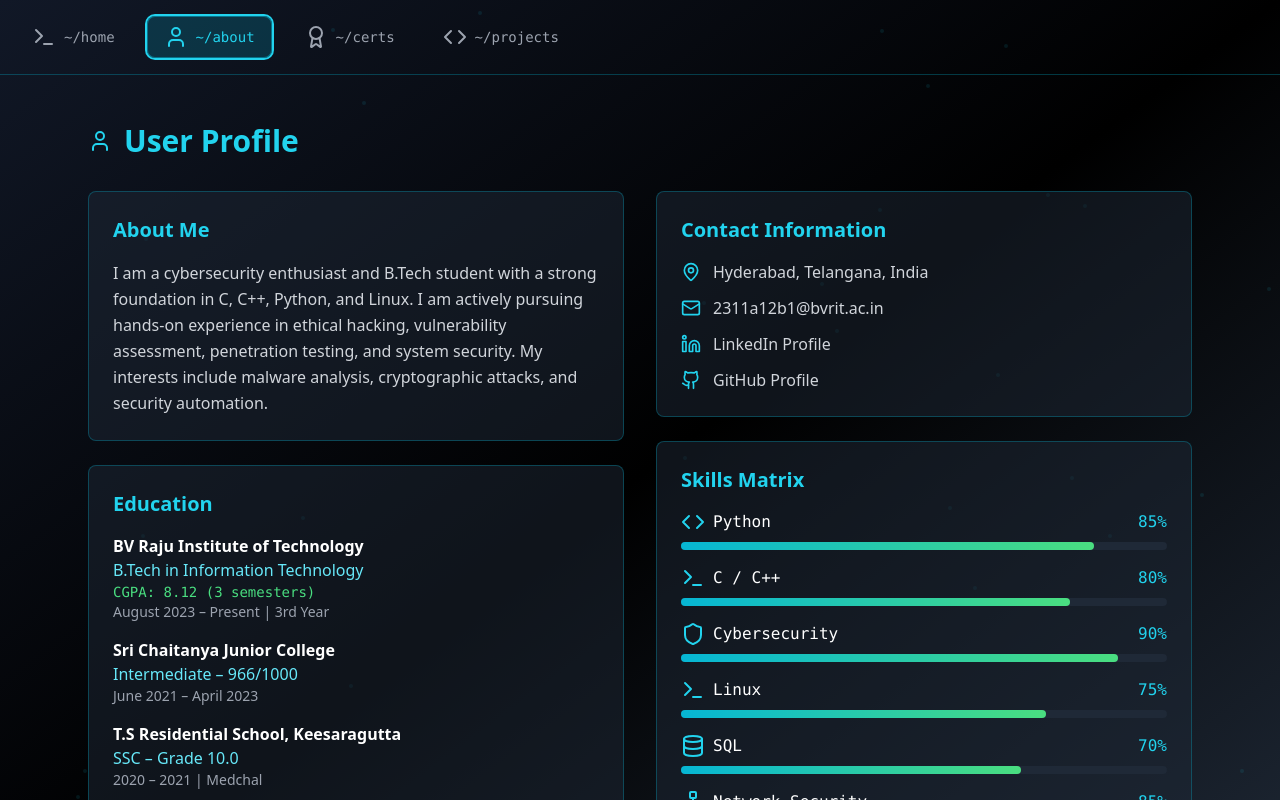
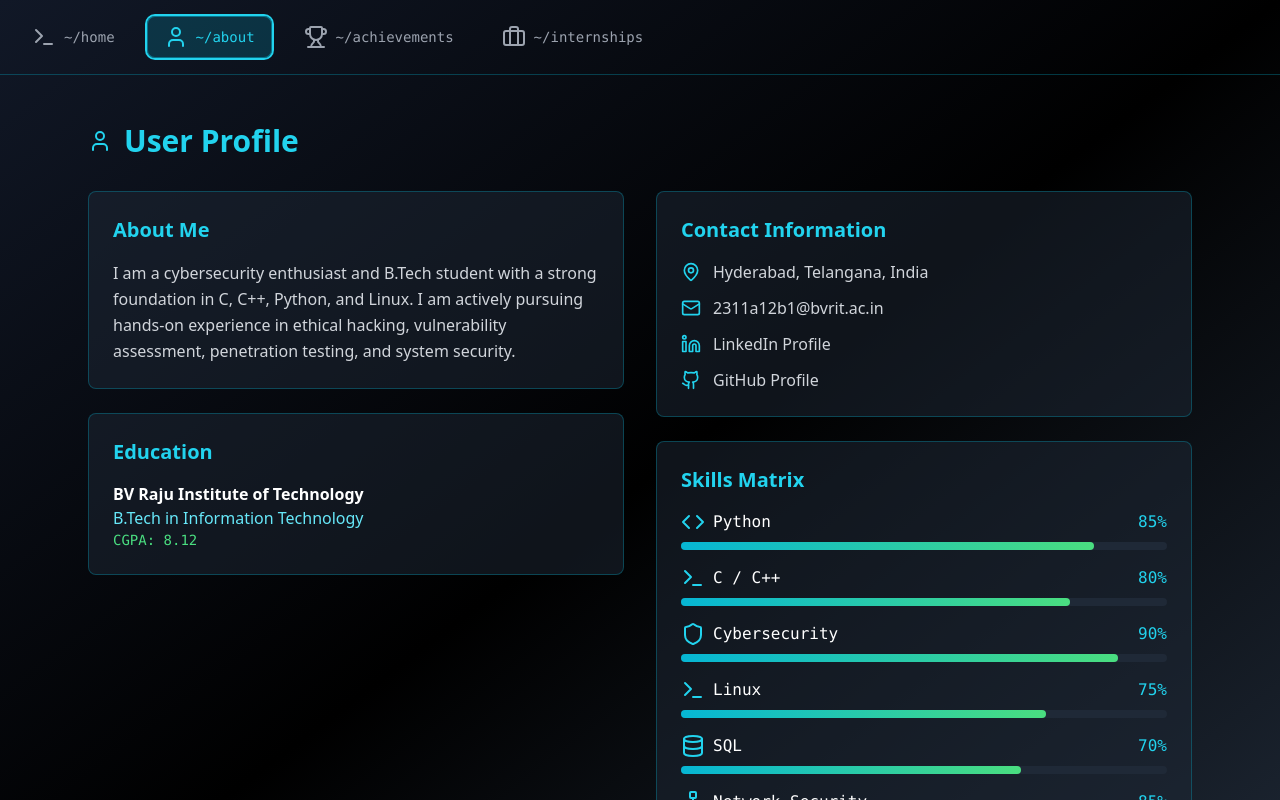
Before and after one commit to manikantareddyn/portfolio, a React (Create React App) app: page / in a window 1280 px wide. Both pictures are taken after a click on the button "~/about". Shown: the top 800 px of the page. Built offline with nearby package versions, Linux system fonts and the light colour scheme.

Commit message:
new year 2

```diff
--- a/src/App.js
+++ b/src/App.js
@@ -1,8 +1,8 @@
 import React, { useState, useEffect, memo } from "react";
 import {
-  Shield, Terminal, Code, Award, MapPin, Mail, Phone,
+  Shield, Terminal, Code, Award, MapPin, Mail,
   Github, Linkedin, Database, Network, User,
-  Trophy, BookOpen, Briefcase, Star, Users, Menu
+  Trophy, BookOpen, Briefcase, Menu
 } from "lucide-react";
 
 /* ---------------- Background Dots ---------------- */
@@ -49,6 +49,36 @@ const SkillBar = memo(({ skill, isLoaded }) => (
   </div>
 ));
 
+/* ---------------- Certificate Modal ---------------- */
+const CertificateModal = ({ open, file, onClose }) => {
+  if (!open) return null;
+
+  return (
+    <div
+      className="fixed inset-0 z-50 bg-black/70 flex items-center justify-center p-4"
+      onClick={onClose}
+    >
+      <div
+        className="bg-gray-900 rounded-lg max-w-4xl w-full h-[90vh] relative"
+        onClick={(e) => e.stopPropagation()}
+      >
+        <button
+          onClick={onClose}
+          className="absolute top-3 right-3 text-gray-400 hover:text-white text-xl"
+        >
+          ✕
+        </button>
+
+        <iframe
+          src={file}
+          title="Certificate Viewer"
+          className="w-full h-full rounded-lg"
+        />
+      </div>
+    </div>
+  );
+};
+
 /* ---------------- Main App ---------------- */
 
 export default function App() {
@@ -58,6 +88,8 @@ export default function App() {
   const [cursor, setCursor] = useState(true);
   const [loaded, setLoaded] = useState(false);
   const [dots, setDots] = useState([]);
+  const [modalOpen, setModalOpen] = useState(false);
+  const [modalFile, setModalFile] = useState("");
 
   const fullText = "Manikanta Reddy > Cybersecurity Enthusiast";
 
@@ -76,9 +108,7 @@ export default function App() {
   }, []);
 
   useEffect(() => {
-    if (window.innerWidth >= 768) {
-      setDots(generateDots(40));
-    }
+    if (window.innerWidth >= 768) setDots(generateDots(40));
   }, []);
 
   const skills = [
@@ -90,42 +120,41 @@ export default function App() {
     { name: "Network Security", level: 85, icon: <Network /> },
   ];
 
+  const internships = [
+    {
+      organization: "Palo Alto Networks (AICTE – EduSkills)",
+      role: "Cybersecurity Virtual Intern",
+      duration: "10 Weeks (Jan – Mar 2025)",
+      focus: "Enterprise cybersecurity fundamentals and threat analysis",
+      certificateId: "d2c36de0f87999604913bb8b0dd9ac3f",
+      certificateFile: "/certificates/internships/paloalto_virtual_internship.pdf",
+    },
+    {
+      organization: "Cyber Secured India",
+      role: "Cyber Security & Digital Forensics Intern",
+      duration: "3 Months (Completed July 2025)",
+      focus: "Hands-on cybersecurity and digital forensics fundamentals",
+      certificateId: "70692ffc5dd90279",
+      certificateFile: "/certificates/internships/cyber_secured_india_internship.pdf",
+    },
+  ];
+
   return (
     <div className="min-h-screen flex flex-col bg-gradient-to-br from-gray-900 via-black to-gray-800 text-white relative overflow-hidden">
-
-      {/* Background */}
-      <div className="hidden md:block absolute inset-0 opacity-10 pointer-events-none">
-        {dots.map((d, i) => (
-          <div
-            key={i}
-            className="absolute w-1 h-1 bg-cyan-400 rounded-full animate-pulse"
-            style={{
-              left: d.left,
-              top: d.top,
-              animationDelay: d.delay,
-              animationDuration: d.duration,
-            }}
-          />
-        ))}
-      </div>
 
       {/* Navbar */}
       <nav className="relative z-10 border-b border-cyan-500/30">
         <div className="max-w-7xl mx-auto p-4 flex justify-between items-center">
-          <button
-            className="md:hidden bg-gray-800 p-2 rounded"
-            onClick={() => setMobileNav(v => !v)}
-          >
+          <button className="md:hidden bg-gray-800 p-2 rounded" onClick={() => setMobileNav(v => !v)}>
             <Menu />
           </button>
 
           <div className={`w-full md:w-auto mt-4 md:mt-0 flex flex-col md:flex-row gap-3 md:gap-4
-            ${mobileNav ? "flex" : "hidden"} md:flex`}
-          >
-            <NavButton label="~/home" icon={<Terminal />} active={section==="home"} onClick={()=>{setSection("home");setMobileNav(false);}} />
-            <NavButton label="~/about" icon={<User />} active={section==="about"} onClick={()=>{setSection("about");setMobileNav(false);}} />
-            <NavButton label="~/certs" icon={<Award />} active={section==="certs"} onClick={()=>{setSection("certs");setMobileNav(false);}} />
-            <NavButton label="~/projects" icon={<Code />} active={section==="projects"} onClick={()=>{setSection("projects");setMobileNav(false);}} />
+            ${mobileNav ? "flex" : "hidden"} md:flex`}>
+            <NavButton label="~/home" icon={<Terminal />} active={section==="home"} onClick={()=>setSection("home")} />
+            <NavButton label="~/about" icon={<User />} active={section==="about"} onClick={()=>setSection("about")} />
+            <NavButton label="~/achievements" icon={<Trophy />} active={section==="achievements"} onClick={()=>setSection("achievements")} />
+            <NavButton label="~/internships" icon={<Briefcase />} active={section==="internships"} onClick={()=>setSection("internships")} />
           </div>
         </div>
       </nav>
@@ -133,7 +162,7 @@ export default function App() {
       {/* Main */}
       <main className="relative z-10 flex-grow max-w-6xl mx-auto p-6 pt-12">
 
-        {/* HOME */}
+        {/* ================= HOME (UNCHANGED) ================= */}
         {section === "home" && (
           <div className="space-y-12">
             <div className="text-center space-y-6">
@@ -155,7 +184,6 @@ export default function App() {
               </div>
             </div>
 
-            {/* Stats */}
             <div className="grid md:grid-cols-4 gap-6">
               {[
                 { label: "Current Year", value: "3rd Year B.Tech", icon: <BookOpen /> },
@@ -163,7 +191,7 @@ export default function App() {
                 { label: "Hackathons", value: "5+", icon: <Trophy /> },
                 { label: "Projects", value: "Active", icon: <Code /> },
               ].map((s, i) => (
-                <div key={i} className="bg-gray-800/50 border border-cyan-500/30 rounded-lg p-6 text-center hover:border-cyan-400 transition">
+                <div key={i} className="bg-gray-800/50 border border-cyan-500/30 rounded-lg p-6 text-center">
                   <div className="text-cyan-400 flex justify-center mb-2">{s.icon}</div>
                   <div className="text-2xl font-bold">{s.value}</div>
                   <div className="text-gray-400 text-sm">{s.label}</div>
@@ -173,89 +201,40 @@ export default function App() {
           </div>
         )}
 
-        {/* ABOUT */}
+        {/* ================= ABOUT (UNCHANGED) ================= */}
         {section === "about" && (
           <div className="space-y-8">
-
             <h2 className="text-3xl font-bold text-cyan-400 flex items-center">
               <User className="mr-3" /> User Profile
             </h2>
 
             <div className="grid lg:grid-cols-2 gap-8">
-
-      {/* LEFT COLUMN */}
               <div className="space-y-6">
-
-        {/* About Me */}
                 <div className="bg-gray-800/50 border border-cyan-500/30 rounded-lg p-6">
                   <h3 className="text-xl font-bold text-cyan-400 mb-4">About Me</h3>
                   <p className="text-gray-300 leading-relaxed">
                     I am a cybersecurity enthusiast and B.Tech student with a strong
                     foundation in C, C++, Python, and Linux. I am actively pursuing
                     hands-on experience in ethical hacking, vulnerability assessment,
-            penetration testing, and system security. My interests include
-            malware analysis, cryptographic attacks, and security automation.
+                    penetration testing, and system security.
                   </p>
                 </div>
 
-        {/* Education */}
                 <div className="bg-gray-800/50 border border-cyan-500/30 rounded-lg p-6">
                   <h3 className="text-xl font-bold text-cyan-400 mb-4">Education</h3>
-
-          <div className="space-y-4">
-            <div>
-              <h4 className="text-white font-semibold">
-                BV Raju Institute of Technology
-              </h4>
-              <p className="text-cyan-300">
-                B.Tech in Information Technology
-              </p>
-              <p className="text-green-400 text-sm font-mono">
-                CGPA: 8.12 (3 semesters)
-              </p>
-              <p className="text-gray-400 text-sm">
-                August 2023 – Present | 3rd Year
-              </p>
-            </div>
-
-            <div>
-              <h4 className="text-white font-semibold">
-                Sri Chaitanya Junior College
-              </h4>
-              <p className="text-cyan-300">
-                Intermediate – 966/1000
-              </p>
-              <p className="text-gray-400 text-sm">
-                June 2021 – April 2023
-              </p>
-            </div>
-
-            <div>
-              <h4 className="text-white font-semibold">
-                T.S Residential School, Keesaragutta
-              </h4>
-              <p className="text-cyan-300">
-                SSC – Grade 10.0
-              </p>
-              <p className="text-gray-400 text-sm">
-                2020 – 2021 | Medchal
-              </p>
-            </div>
-          </div>
+                  <p className="text-white font-semibold">BV Raju Institute of Technology</p>
+                  <p className="text-cyan-300">B.Tech in Information Technology</p>
+                  <p className="text-green-400 text-sm font-mono">CGPA: 8.12</p>
                 </div>
               </div>
 
-      {/* RIGHT COLUMN */}
               <div className="space-y-6">
-
-        {/* Contact Information */}
                 <div className="bg-gray-800/50 border border-cyan-500/30 rounded-lg p-6">
   <h3 className="text-xl font-bold text-cyan-400 mb-4">
     Contact Information
   </h3>
 
   <div className="space-y-3">
-
     <div className="flex items-center gap-3">
       <MapPin className="w-5 h-5 text-cyan-400" />
       <span className="text-gray-300">
@@ -272,7 +251,7 @@ export default function App() {
     </a>
 
     <a
-              href="https://bit.ly/3YaqsKr"
+      href="https://www.linkedin.com/in/manikanta-reddy-nanchary-44aa792b0"
       target="_blank"
       rel="noopener noreferrer"
       className="flex items-center gap-3 text-gray-300 hover:text-cyan-400 transition"
@@ -290,36 +269,68 @@ export default function App() {
       <Github className="w-5 h-5 text-cyan-400" />
       <span>GitHub Profile</span>
     </a>
-
   </div>
 </div>
 
-        {/* Skills Matrix */}
+
                 <div className="bg-gray-800/50 border border-cyan-500/30 rounded-lg p-6">
-          <h3 className="text-xl font-bold text-cyan-400 mb-4">
-            Skills Matrix
-          </h3>
-
-          <div className="space-y-4">
+                  <h3 className="text-xl font-bold text-cyan-400 mb-4">Skills Matrix</h3>
                   {skills.map(skill => (
-              <SkillBar
-                key={skill.name}
-                skill={skill}
-                isLoaded={loaded}
-              />
+                    <SkillBar key={skill.name} skill={skill} isLoaded={loaded} />
                   ))}
                 </div>
-        </div>
-
               </div>
             </div>
           </div>
         )}
 
+        {/* ================= ACHIEVEMENTS ================= */}
+        {section === "achievements" && (
+          <div className="grid sm:grid-cols-2 lg:grid-cols-3 gap-4">
+            {[
+              ["TryHackMe", "Top 4%"],
+              ["Hands-on Labs", "100+ Completed"],
+              ["Garuda Cybersecurity Team", "Core Member"],
+              ["CTF Challenges", "Multiple Solved"],
+              ["Workshops Conducted", "Ethical Hacking"],
+              ["CEH Practical", "In Preparation"],
+            ].map(([t, v], i) => (
+              <div key={i} className="bg-gray-800/50 border border-cyan-500/30 rounded-lg p-4 text-center">
+                <div className="text-white font-semibold">{t}</div>
+                <div className="text-cyan-400 text-sm">{v}</div>
+              </div>
+            ))}
+          </div>
+        )}
+
+        {/* ================= INTERNSHIPS ================= */}
+        {section === "internships" && (
+          <div className="space-y-6">
+            {internships.map((intern, i) => (
+              <div key={i} className="bg-gray-800/50 border border-cyan-500/30 rounded-lg p-6">
+                <div className="text-xl font-semibold">{intern.organization}</div>
+                <div className="text-cyan-300">{intern.role}</div>
+                <div className="text-gray-400 text-sm">{intern.duration}</div>
+                <p className="mt-2">{intern.focus}</p>
+                <p className="text-xs text-gray-500 font-mono mt-2">
+                  Certificate ID: {intern.certificateId}
+                </p>
+
+                <button
+                  onClick={() => { setModalFile(intern.certificateFile); setModalOpen(true); }}
+                  className="mt-4 px-4 py-2 bg-cyan-500/20 text-cyan-400 rounded-lg"
+                >
+                  View Certificate
+                </button>
+              </div>
+            ))}
+          </div>
+        )}
 
       </main>
 
-      {/* Footer */}
+      <CertificateModal open={modalOpen} file={modalFile} onClose={() => setModalOpen(false)} />
+
       <footer className="relative z-10 mt-auto text-center p-6 border-t border-cyan-500/30">
         <p className="text-gray-400 font-mono">
           <span className="text-cyan-400">[SECURE CONNECTION ESTABLISHED]</span> © 2025 Manikanta Reddy Nanchary
```
Lines whose indentation alone changed are shown as unchanged.
